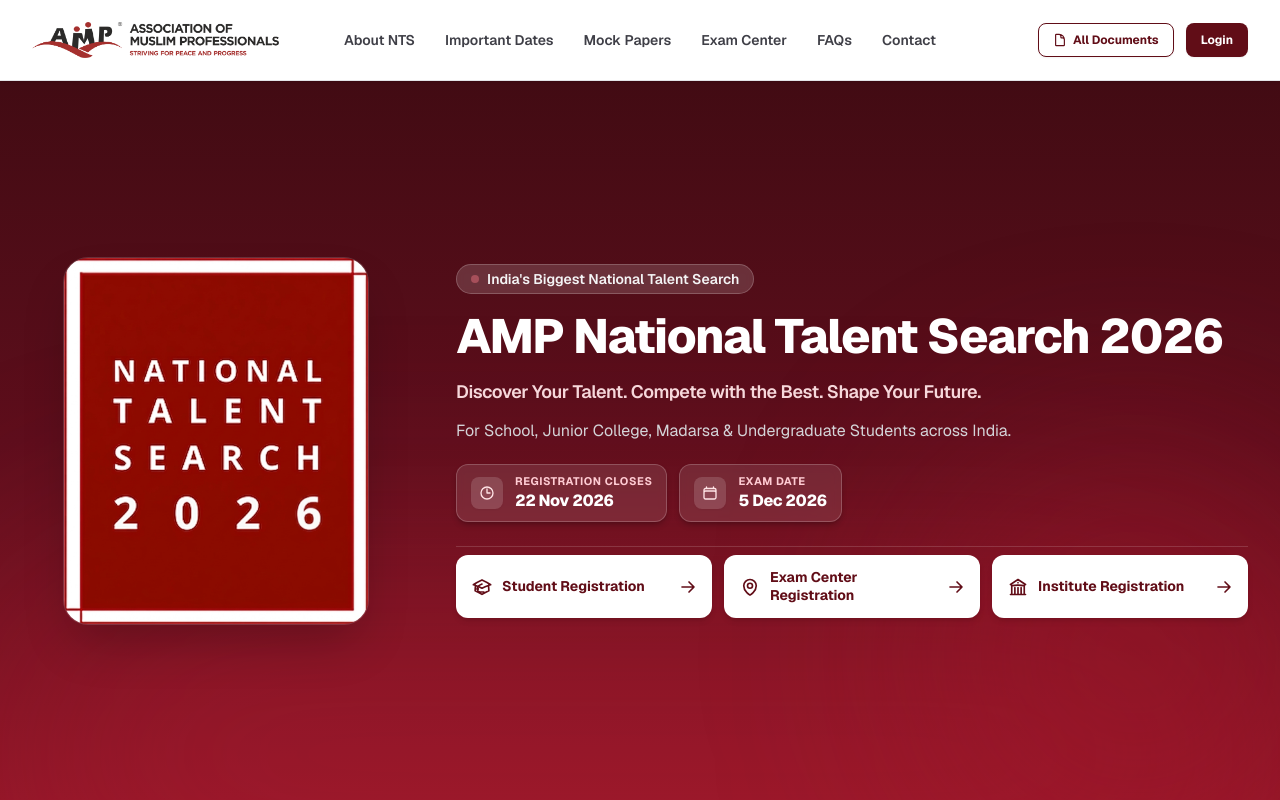
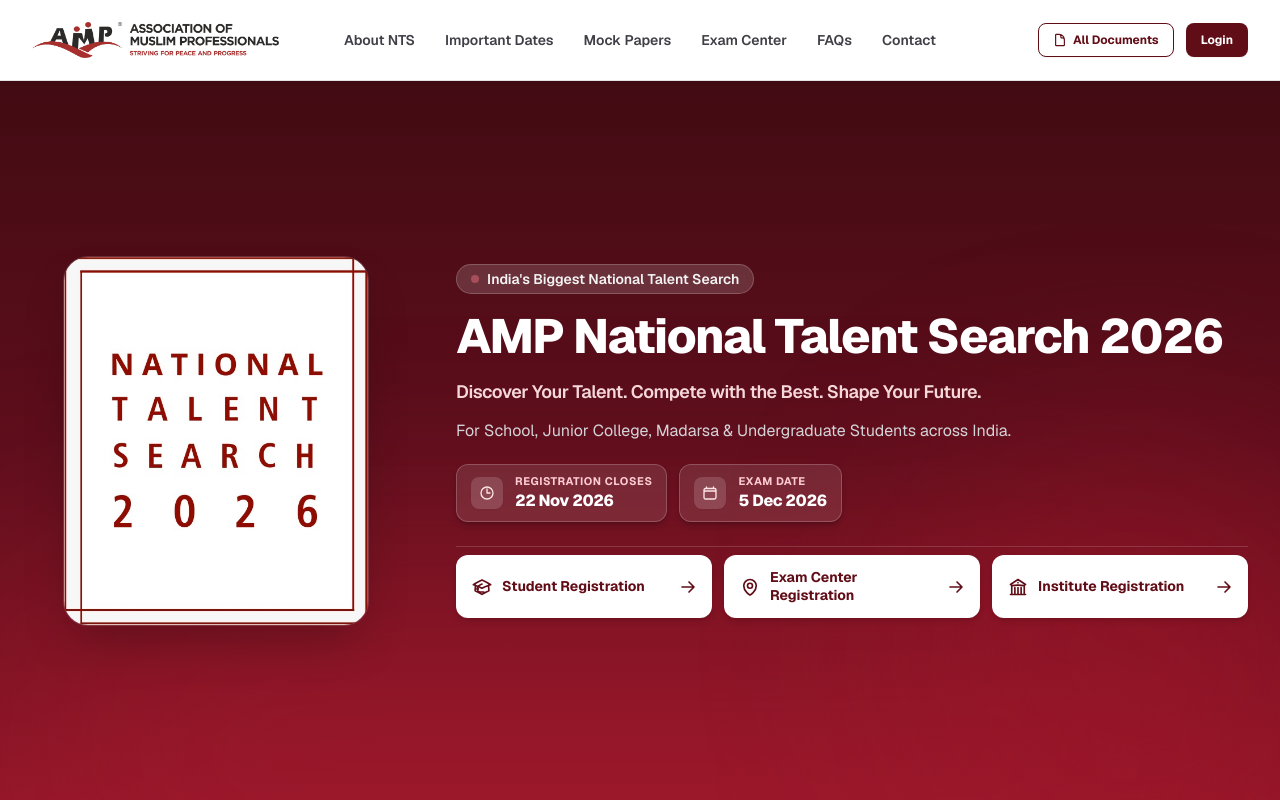
Before and after one commit to ansariafzal-ka/AMP-World-NTS-Web-Application-, a Next.js app: page / in a window 1280 px wide. Shown: the top 800 px of the page. Built offline with nearby package versions, Linux system fonts and the light colour scheme.

Commit message:
Update left hero logo to new nts-logo-white

```diff
--- a/src/components/ui/hero-section.tsx
+++ b/src/components/ui/hero-section.tsx
@@ -62,11 +62,11 @@
           <div className="md:col-span-5 lg:col-span-4 flex items-center justify-center">
             <div className="relative group overflow-hidden rounded-2xl md:rounded-3xl shadow-xl md:shadow-2xl ring-1 ring-white/15 transition-all duration-300 hover:scale-[1.02] hover:shadow-white/10">
               <Image
-                src="/nts-logo-2026.jpg"
+                src="/nts-logo-white.jpeg"
                 alt="AMP National Talent Search 2026 Logo"
-                width={943}
-                height={1136}
-                className="w-28 sm:w-36 md:w-56 lg:w-68 xl:w-76 h-auto object-cover select-none"
+                width={536}
+                height={648}
+                className="w-32 sm:w-40 md:w-56 lg:w-68 xl:w-76 h-auto object-contain select-none"
                 priority
               />
             </div>
```
Also changed, not shown: public/nts-logo white.jpeg (added), public/nts-logo-white.jpeg (added).
